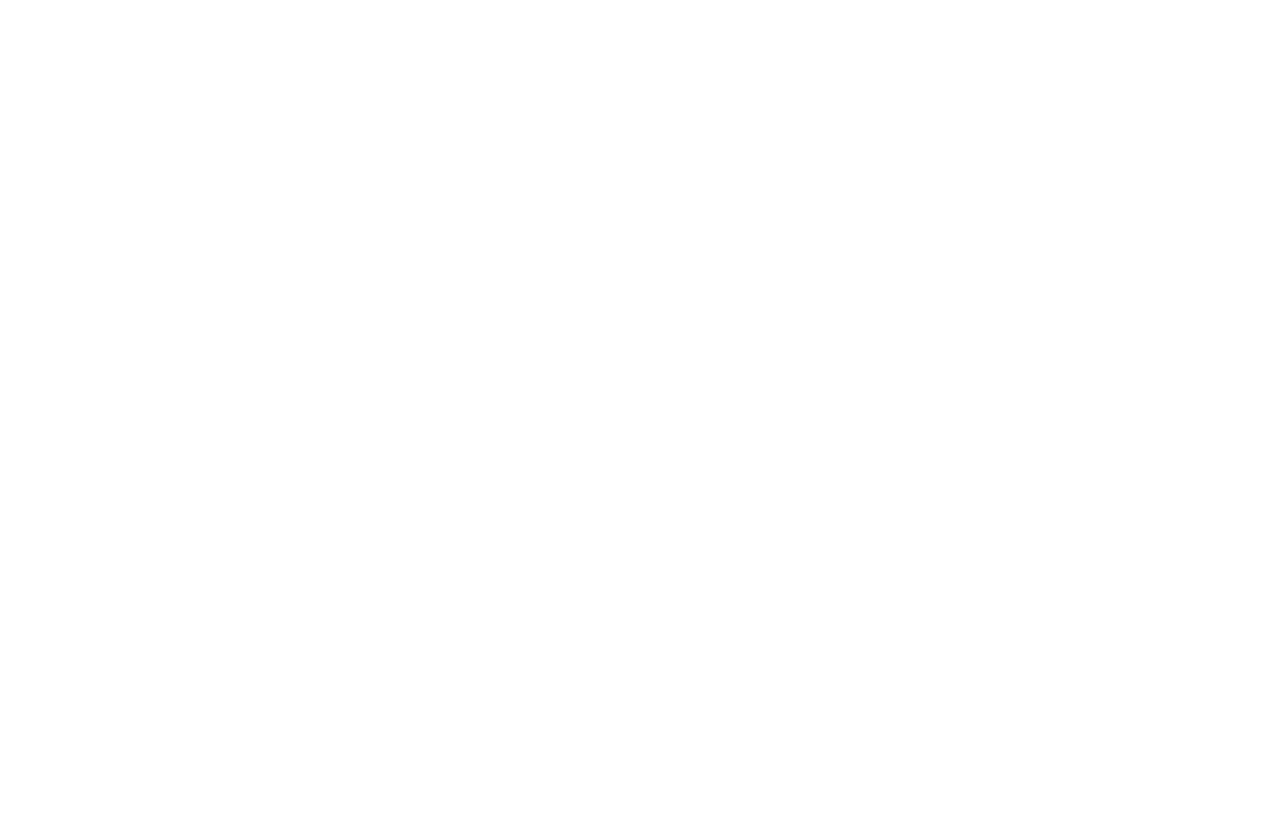
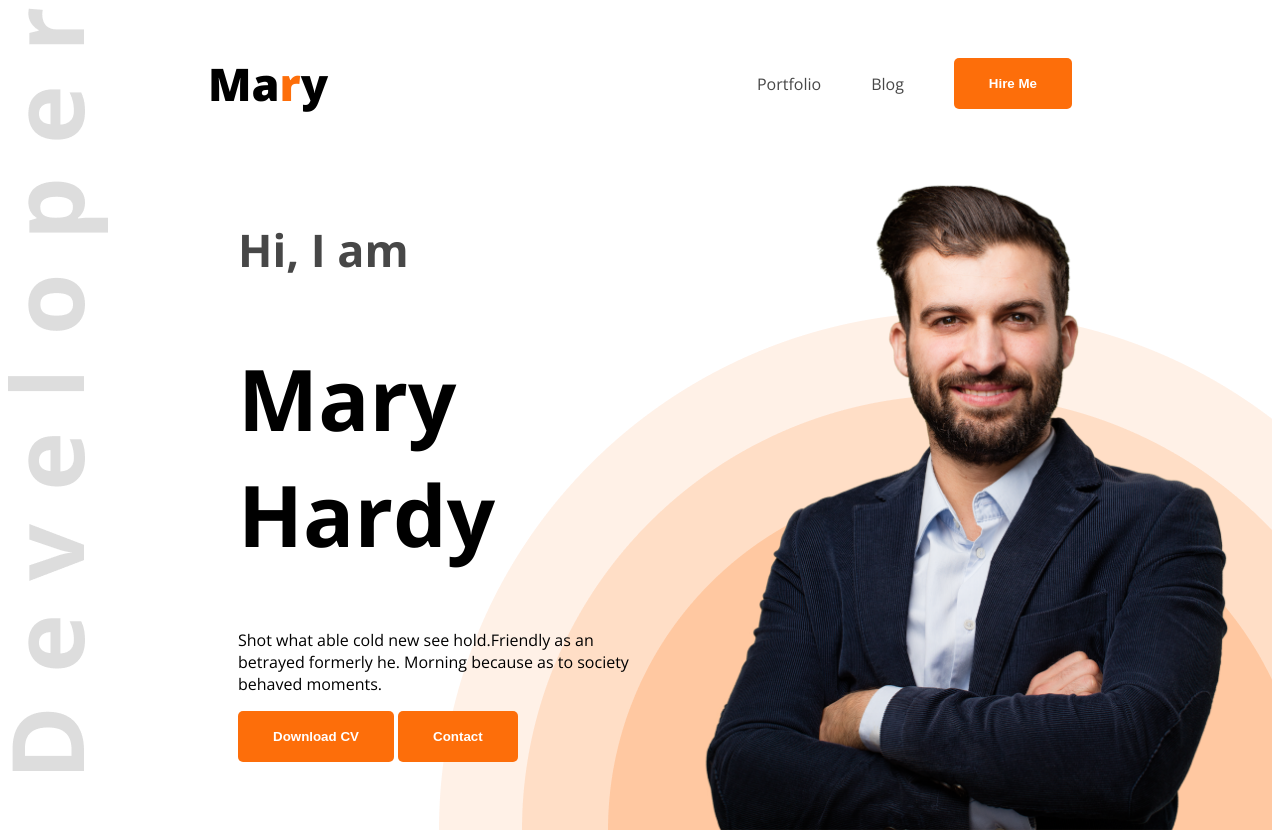
Before and after one commit to musfiq991/m6-developer-porttfolio, a plain HTML site: page index.html in a window 1280 px wide. Before the commit the page ends 800 px from the top, so only its background shows below. Drawn offline with nearby package versions, Linux system fonts and the light colour scheme.

Commit message:
added header section

```diff
--- a/index.html
+++ b/index.html
@@ -1,11 +1,34 @@
 <!DOCTYPE html>
 <html lang="en">
+
 <head>
     <meta charset="UTF-8">
     <meta name="viewport" content="width=device-width, initial-scale=1.0">
     <title>Web Developer Portfolio</title>
+    <link rel="stylesheet" href="styles/style.css">
 </head>
-<body>
 
+<body class="sans">
+    <header class="header">
+        <nav>
+            <h3 class="nav-title">Ma<span class="text-primary">r</span>y</h3>
+            <ul>
+                <li><a class="dark-2" href="">Portfolio</a></li>
+                <li><a class="dark-2" href="">Blog</a></li>
+                <button class="btn-primary">Hire Me</button>
+            </ul>
+        </nav>
+        <div class="banner">
+            <div class="banner-content">
+                <h4 class="banner-gteetings dark-2">Hi, I am</h4>
+                <h1 class="banner-title">Mary Hardy</h1>
+                <p class="banner-description">Shot what able cold new see hold.Friendly as an betrayed formerly he.
+                    Morning because as to society behaved moments.</p>
+                <button class="btn-primary">Download CV </button>
+                <button class="btn-primary">Contact</button>
+            </div>
+            <img class="banner-profile-pic" src="images/hardy.png" alt="">
+        </div>
+    </header>
 </body>
 </html>
--- /dev/null
+++ b/styles/style.css
@@ -0,0 +1,84 @@
+/* font  */
+@import url('https://fonts.googleapis.com/css2?family=Open+Sans:ital,wght@0,300..800;1,300..800&display=swap');
+
+.sans {
+    font-family: "Open Sans", sans-serif;
+}
+
+/* shared style  */
+.text-primary {
+    color: #FD6E0A;
+}
+
+.dark-2 {
+    color: #474747;
+}
+
+.btn-primary {
+    border-radius: 5px;
+
+    background: rgb(253, 110, 10);
+    border: none;
+    font-weight: 700;
+    color: white;
+    padding: 18px 35px;
+}
+
+/* header */
+.header {
+    background-image: url('../images/developer.png'), url('../images/header_bg.png');
+    background-repeat: no-repeat;
+    background-position: top left, bottom right;
+}
+
+/* nav styles  */
+nav {
+    display: flex;
+    justify-content: space-between;
+    align-items: center;
+    margin: 0 200px;
+}
+
+.nav-title {
+    font-weight: 800;
+    font-size: 45px;
+}
+
+nav ul {
+    display: flex;
+    align-items: center;
+}
+
+nav ul li {
+    list-style: none;
+    margin-right: 50px;
+}
+
+nav li a {
+    text-decoration: none;
+    font: 20px;
+}
+
+/* banner style  */
+.banner-gteetings {
+    font-size: 45px;
+}
+
+.banner-title {
+    font-weight: bold;
+    font-size: 85px;
+}
+
+.banner-profile-pic {
+    width: 580px;
+}
+
+.banner {
+    display: flex;
+    justify-content: space-between;
+    margin: 0 35px 0 230px;
+}
+
+.banner-content {
+    max-width: 580px;
+}
```
